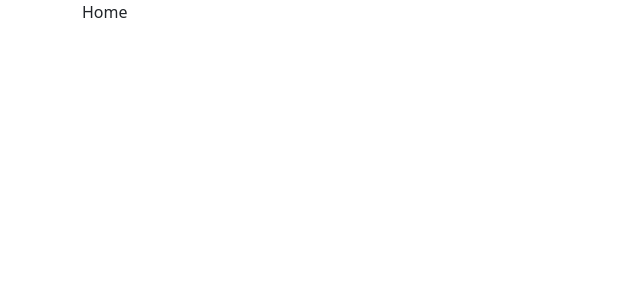
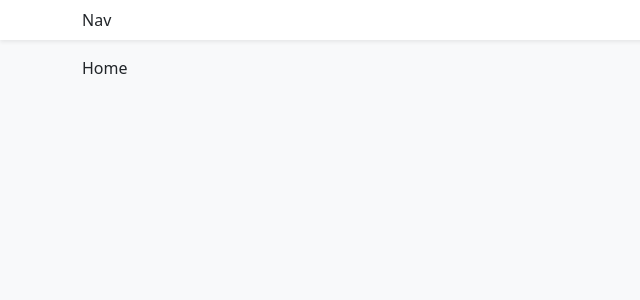
Before and after one commit to dimachilaia/shopping-cart-react-typescript, a React (Create React App) app in the folder my-app/: page /#/store in a window 1280 px wide. Shown: the top 300 px of the page, without its empty margins (0-640 px from the left). Built offline with nearby package versions, Linux system fonts and the light colour scheme.

Commit message:
added navbar

```diff
--- a/my-app/public/index.html
+++ b/my-app/public/index.html
@@ -10,34 +10,13 @@
       content="Web site created using create-react-app"
     />
     <link rel="apple-touch-icon" href="%PUBLIC_URL%/logo192.png" />
-    <!--
-      manifest.json provides metadata used when your web app is installed on a
-      user's mobile device or desktop. See https://developers.google.com/web/fundamentals/web-app-manifest/
-    -->
+
     <link rel="manifest" href="%PUBLIC_URL%/manifest.json" />
-    <!--
-      Notice the use of %PUBLIC_URL% in the tags above.
-      It will be replaced with the URL of the `public` folder during the build.
-      Only files inside the `public` folder can be referenced from the HTML.
 
-      Unlike "/favicon.ico" or "favicon.ico", "%PUBLIC_URL%/favicon.ico" will
-      work correctly both with client-side routing and a non-root public URL.
-      Learn how to configure a non-root public URL by running `npm run build`.
-    -->
     <title>React App</title>
   </head>
-  <body>
+  <body class="bg-light">
     <noscript>You need to enable JavaScript to run this app.</noscript>
     <div id="root"></div>
-    <!--
-      This HTML file is a template.
-      If you open it directly in the browser, you will see an empty page.
-
-      You can add webfonts, meta tags, or analytics to this file.
-      The build step will place the bundled scripts into the <body> tag.
-
-      To begin the development, run `npm start` or `yarn start`.
-      To create a production bundle, use `npm run build` or `yarn build`.
-    -->
   </body>
 </html>
--- a/my-app/src/App.tsx
+++ b/my-app/src/App.tsx
@@ -2,16 +2,22 @@
 import { Container } from "react-bootstrap";
 import Home from "./pages/Home";
 import Store from "./pages/Store";
-import About from './pages/About';
+import About from "./pages/About";
+import Navbar from "./components/Navbar";
 
 const App = () => {
-  return <Container>
-    <Routes>
-      <Route path="/" element={<Home/>}/>
-      <Route path="/store" element={<Store/>}/>
-      <Route path="/about" element={<About/>}/>
-    </Routes>
-  </Container>;
+  return (
+    <>
+      <Navbar />
+      <Container className="mb-4">
+        <Routes>
+          <Route path="/" element={<Home />} />
+          <Route path="/store" element={<Store />} />
+          <Route path="/about" element={<About />} />
+        </Routes>
+      </Container>
+    </>
+  );
 };
 
 export default App;
--- /dev/null
+++ b/my-app/src/components/Navbar.tsx
@@ -0,0 +1,13 @@
+import {Container, Navbar as NavbarBs} from 'react-bootstrap'
+
+const Navbar = () => {
+  return (
+    <NavbarBs className="bg-white shadow-sm mb-3">
+        <Container>
+            Nav
+        </Container>
+    </NavbarBs>
+  )
+}
+
+export default Navbar
```
